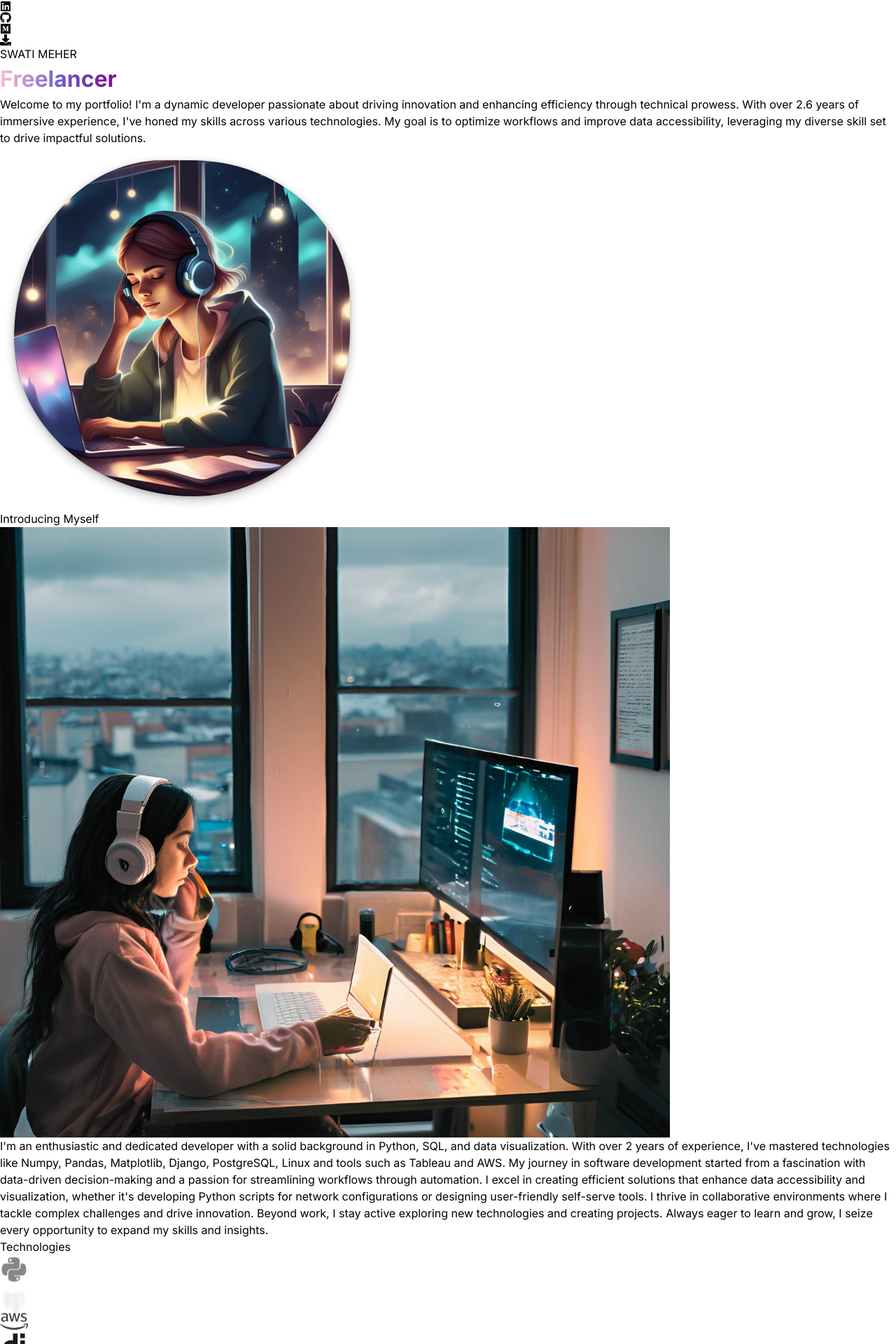
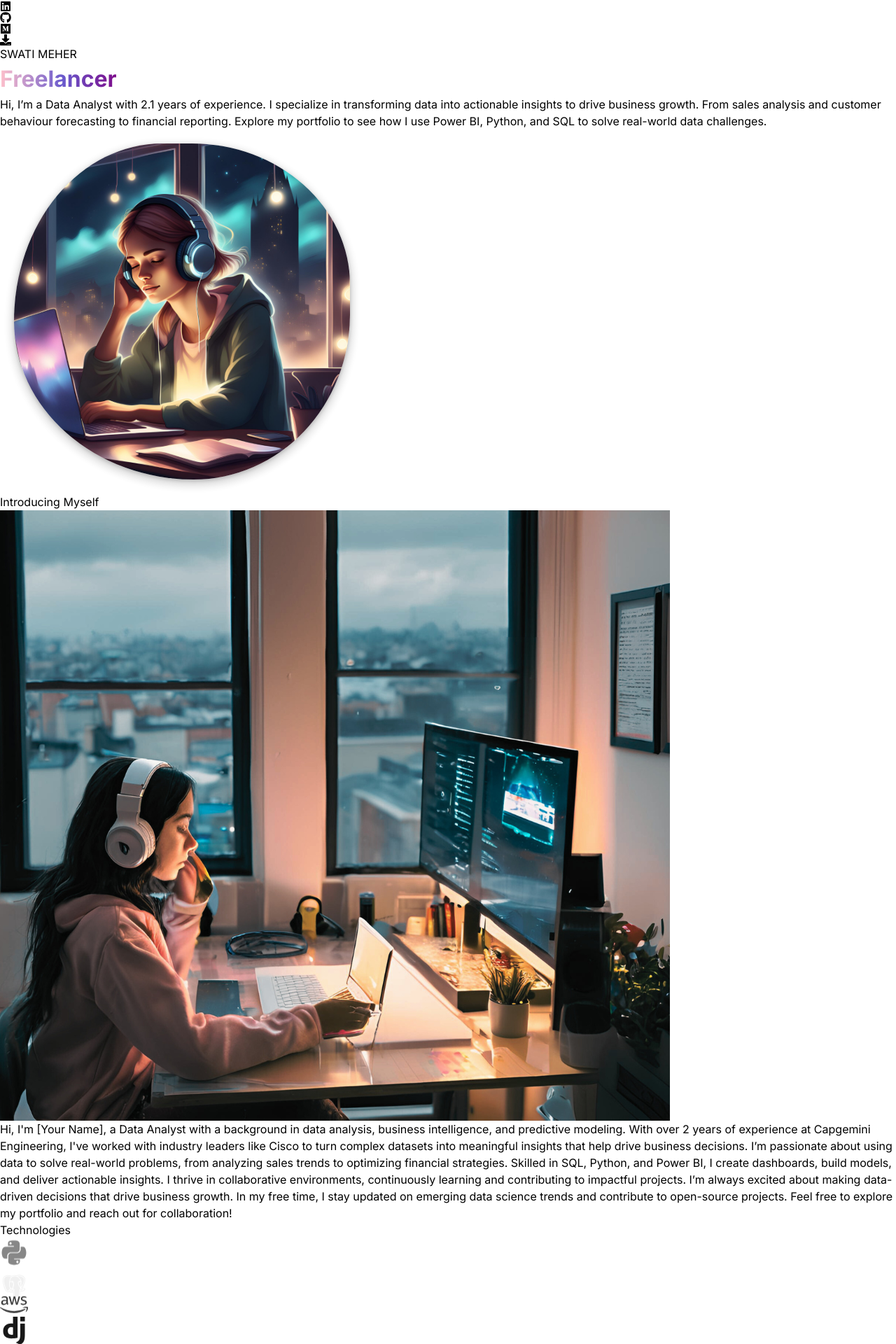
Before and after one commit to swameher/SwaTi-portfolio, a React (Vite) app: page / in a window 1280 px wide. Shown: the part 499-2419 px from the top of the page at 70% size. Built offline with nearby package versions, Linux system fonts and the light colour scheme.

Commit message:
Update index.js

```diff
--- a/src/constants/index.js
+++ b/src/constants/index.js
@@ -1,9 +1,12 @@
 import project1 from "../assets/projects/project-1.jpeg";
 import project2 from "../assets/projects/project-2.jpeg";
 
-export const HERO_CONTENT = `Welcome to my portfolio! I'm a dynamic developer passionate about driving innovation and enhancing efficiency through technical prowess. With over 2.6 years of immersive experience, I've honed my skills across various technologies. My goal is to optimize workflows and improve data accessibility, leveraging my diverse skill set to drive impactful solutions.`;
+export const HERO_CONTENT = `Hi, I’m a Data Analyst with 2.1 years of experience. I specialize in transforming data into actionable insights to drive business growth. From sales analysis and customer behaviour forecasting to financial reporting. Explore my portfolio to see how I use Power BI, Python, and SQL to solve real-world data challenges.`;
 
-export const ABOUT_TEXT = `I'm an enthusiastic and dedicated developer with a solid background in Python, SQL, and data visualization. With over 2 years of experience, I've mastered technologies like Numpy, Pandas, Matplotlib, Django, PostgreSQL, Linux and tools such as Tableau and AWS. My journey in software development started from a fascination with data-driven decision-making and a passion for streamlining workflows through automation. I excel in creating efficient solutions that enhance data accessibility and visualization, whether it's developing Python scripts for network configurations or designing user-friendly self-serve tools. I thrive in collaborative environments where I tackle complex challenges and drive innovation. Beyond work, I stay active exploring new technologies and creating projects. Always eager to learn and grow, I seize every opportunity to expand my skills and insights.`;
+export const ABOUT_TEXT = `Hi, I'm [Your Name], a Data Analyst with a background in data analysis, business intelligence, and predictive modeling. With over 2 years of experience at Capgemini Engineering, I've worked with industry leaders like Cisco to turn complex datasets into meaningful insights that help drive business decisions.
+I’m passionate about using data to solve real-world problems, from analyzing sales trends to optimizing financial strategies. Skilled in SQL, Python, and Power BI, I create dashboards, build models, and deliver actionable insights.
+I thrive in collaborative environments, continuously learning and contributing to impactful projects. I’m always excited about making data-driven decisions that drive business growth.
+In my free time, I stay updated on emerging data science trends and contribute to open-source projects. Feel free to explore my portfolio and reach out for collaboration!`;
 
 export const EXPERIENCES = [
   {
```
